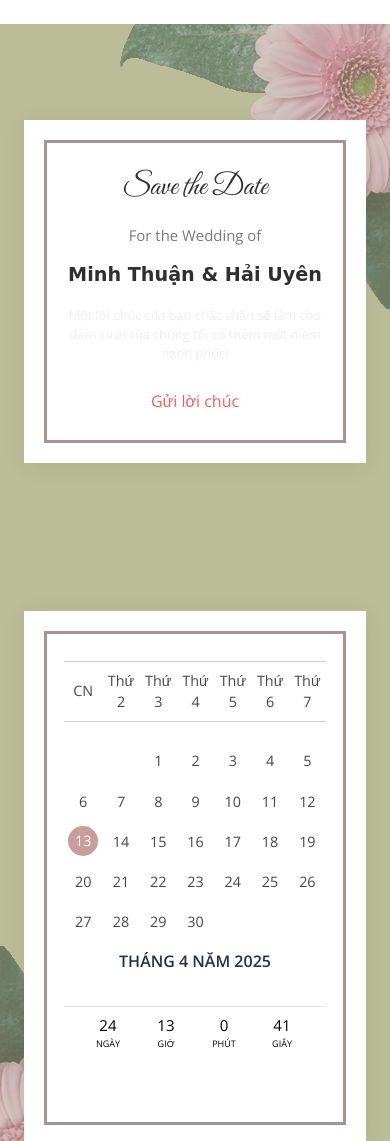
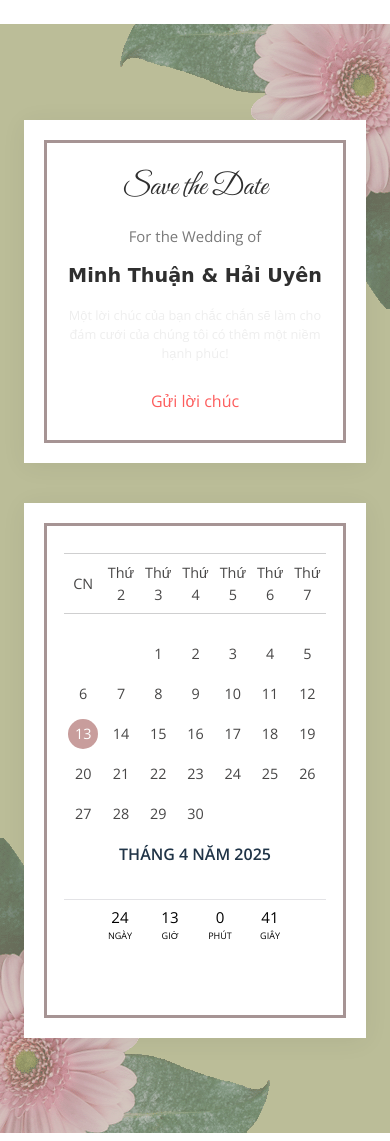
Before and after one commit to thuantong0405/weddingtest, a plain HTML site: page index.html in a window 390 px wide. Shown: the part 1920-3061 px from the top of the page. Drawn offline with nearby package versions, Linux system fonts and the light colour scheme; a web font is replaced by a local one.

Commit message:
thuan tong
-c

```diff
--- a/css/custom.css
+++ b/css/custom.css
@@ -120,19 +120,27 @@
     border-radius: 50%;
 }
 
+@media (max-width: 1199px) {
+  .invitation-section .invitation-box {
+    max-width: 700px;
+    margin: 20px auto;
+    height: auto!important;
+  }
+}
+
 @media (max-width: 991px) {
   .invitation-section .invitation-box {
-    max-width: 500px;
-    margin: 50px auto;
+    max-width: 700px;
+    margin: 20px auto;
     height: auto!important;
   }
 }
 
 @media (max-width: 767px) {
   .invitation-section .invitation-box {
-    /*max-width: 300px;*/
+    max-width: 600px;
     padding: 50px 40px;
-    margin: 50px auto;
+    margin: 20px auto;
   }
 
   .invitation-section .invitation-box.left {margin-top:0;}
@@ -352,7 +360,7 @@
   width: 100px;
   height: 100px;
   /* background: rgba(241, 78, 149, 0.8); */
-  margin: 0 4px;
+  /* margin: 0 4px; */
   -webkit-border-radius: 50%;
   -moz-border-radius: 50%;
   -ms-border-radius: 50%;
@@ -388,7 +396,7 @@
 }
 
 .simply-countdown > .simply-section .simply-amount {
-  font-size: 30px;
+  font-size: 25px;
   /* amounts */
 }
 
--- a/index.html
+++ b/index.html
@@ -295,17 +295,17 @@
         </div> -->
         <!-- Wedding Date -->
         <!-- About Start -->
-        <div class="container-fluid position-relative overflow-hidden bg-secondary py-5">
+        <div class="container-fluid position-relative overflow-hidden bg-secondary py-5" >
             <img src="img/bg-flower.png" class="img-fluid position-absolute top-0" style="right: -15px; transform: rotate(270deg); opacity: 0.5;" alt="">
             <img src="img/bg-flower.png" class="img-fluid position-absolute" style="bottom: 10px; left: -15px; transform: rotate(90deg); opacity: 0.5;" alt="">
             <div class="container py-5 position-relative">
-                <div class="row g-5 align-items-center justify-content-center">
+                <div class="row">
                     <!-- <div class="col-xl-6 wow fadeIn" data-wow-delay="0.1s">
                         <div class="border-white bg-primary" style="border-style: double;">
                             <img src="img/about-1.jpg" class="img-fluid w-100" alt="">
                         </div>
                     </div> -->
-                    <div class="col-xl-6 invitation-section">
+                    <div class="col-xl-6 invitation-section" data-aos="zoom-in-up">
                         <div class="invitation-box left" style="height: 583px;">
                             <div class="left-vec"></div>
                             <div class="right-vec"></div>
@@ -445,7 +445,7 @@
 
 
                     </div>
-                    <div class="col-xl-6 invitation-section">
+                    <div class="col-xl-6 invitation-section" data-aos="zoom-in-up">
                         <!-- <div class="invitation-box left" style="height: 583px;">
                             <div class="left-vec"></div>
                             <div class="right-vec"></div>
```
